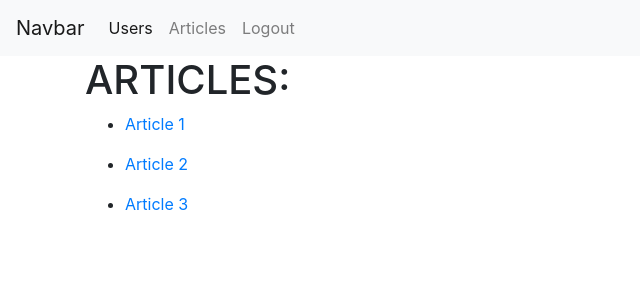
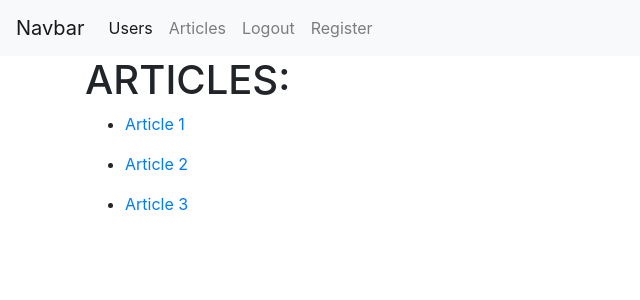
Before and after one commit to Radioprof/FLASK, a Flask app: page /articles/ in a window 1280 px wide. Shown: the top 300 px of the page, without its empty margins (0-640 px from the left). Run offline with Flask 3, Linux system fonts and the light colour scheme; a user stored in the database is signed in.

Commit message:
Домашнее задание №5

```diff
--- a/blog/templates/navbar.html
+++ b/blog/templates/navbar.html
@@ -19,6 +19,9 @@
                     <a class="nav-link" href="{{ url_for('auth_app.login') }} {% if request.endpoint == 'login' -%}active{%- endif %}">Login</a>
                 {% endif %}
             </li>
+            <li>
+                <a class="nav-link" href="{{ url_for('users_app.register') }}">Register</a>
+            </li>
         </ul>
     </div>
 </nav>
--- a/blog/views/auth.py
+++ b/blog/views/auth.py
@@ -1,7 +1,6 @@
 from flask import Blueprint, render_template, request, redirect, url_for
 from flask_login import LoginManager, login_user, logout_user, login_required, current_user
 from werkzeug.security import check_password_hash
-from wtforms import validators
 
 
 from blog.forms.user import AuthForm
--- a/blog/views/users.py
+++ b/blog/views/users.py
@@ -13,7 +13,7 @@ users_app = Blueprint('users_app', __name__, url_prefix='/users', static_folder=
 @users_app.route('/register', methods=['GET', 'POST'])
 def register():
     if current_user.is_authenticated:
-        return redirect(url_for('users_app.user_details', user_id=current_user.id))
+        return redirect(url_for('users_app.details', user_id=current_user.id))
 
     form = UserRegisterForm(request.form)
     errors = []
```
